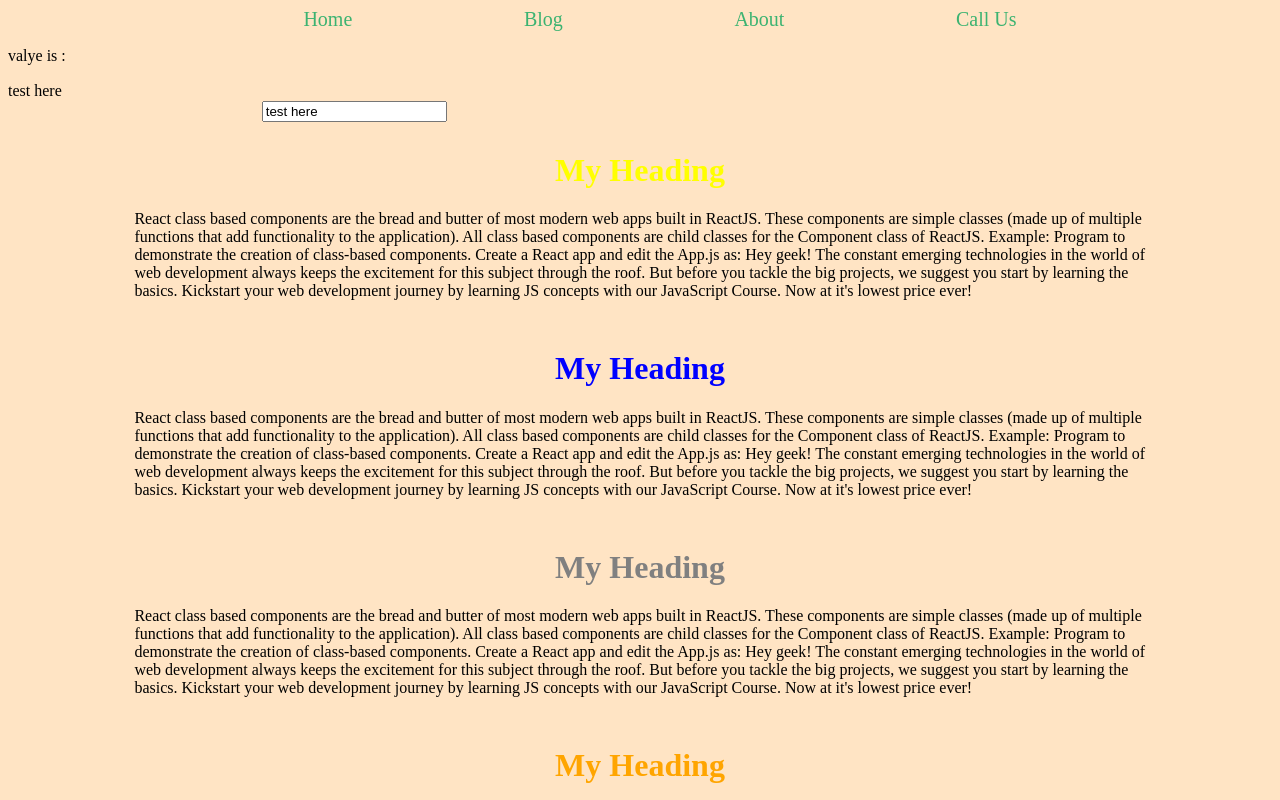
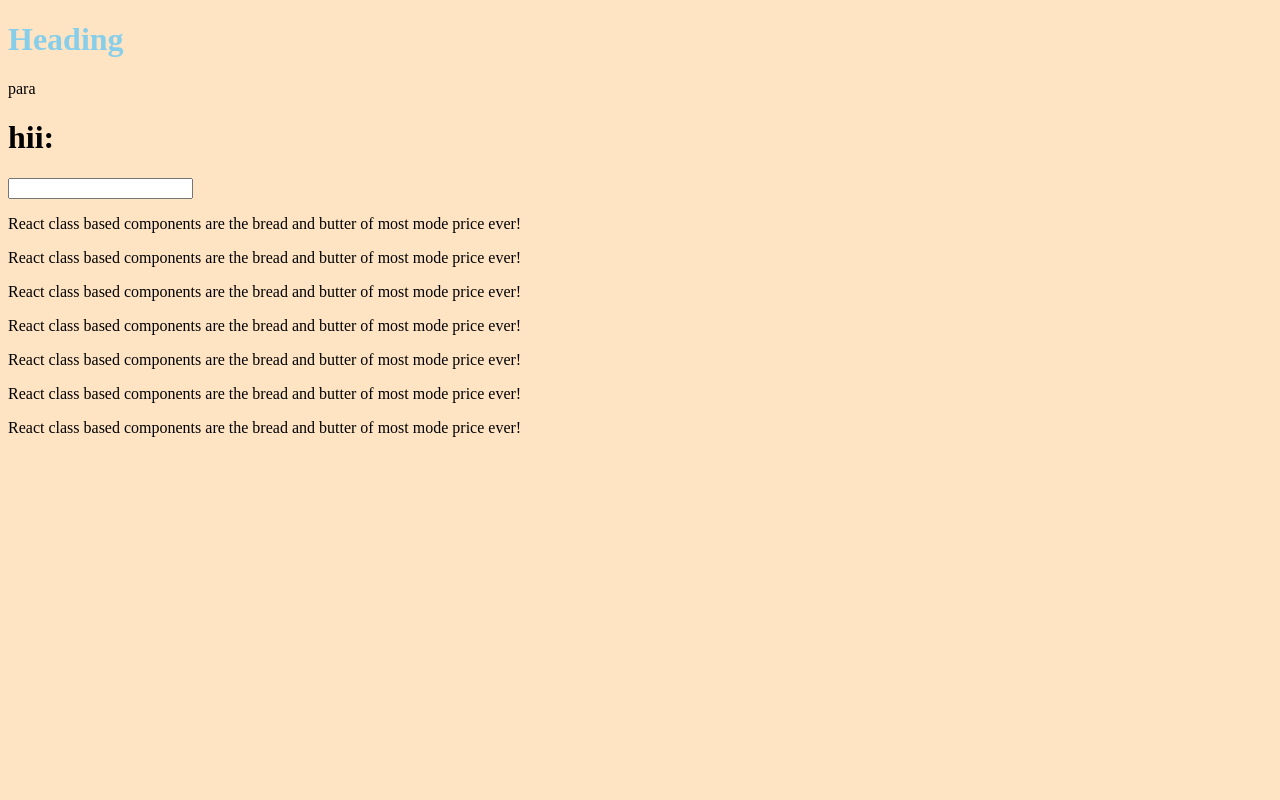
Before and after one commit to sukhreet028/React-Learning, a React (Create React App) app: page / in a window 1280 px wide. Shown: the top 800 px of the page. Built offline with nearby package versions, Linux system fonts and the light colour scheme.

Commit message:
work with props

```diff
--- a/src/App.js
+++ b/src/App.js
@@ -1,9 +1,18 @@
 import './App.css';
+import Mywork from './components/Mywork/Mywork';
 import Home from './components/Pages/Home';
+import Binding from './components/Mywork/Binding';
+import Para from './components/Mywork/Para';
+// import Mywork from './components/Mywork/Mywork';
 function App() {
+  const mycolor=['skyblue',];
+  const num=7;
   return (
     <div className="App">
-      <Home />
+      {/* <Home /> */}
+      <Mywork rang={mycolor}/>
+      <Binding/>
+      <Para Numbers={num}/>
     </div>
   );
 }
--- /dev/null
+++ b/src/components/Mywork/Binding.jsx
@@ -0,0 +1,14 @@
+import { useState } from "react";
+function Binding(){
+    const [val1,val2]=useState();
+    const ourData=(event)=>{
+        val2(event.target.value);
+    }
+    return(
+    <><h1>hii:<br></br>{val1}</h1>
+<input onChange = {($hh)=> ourData($hh)}
+  value={val1}/>
+  </>
+    )
+}
+export default Binding;
--- /dev/null
+++ b/src/components/Mywork/Mywork.jsx
@@ -0,0 +1,10 @@
+const Mywork=(a)=>{
+const{rang}=a;
+return(
+    <div>
+        <h1 style={{color:rang}} >Heading</h1>
+        <p>para</p>
+    </div>
+)
+}
+export default Mywork;
--- /dev/null
+++ b/src/components/Mywork/Para.jsx
@@ -0,0 +1,22 @@
+
+const Para= (s) => {
+  const { Numbers } = s;
+  let myArray = [];
+  if (Numbers > 0) {
+    for (let i = 0; i <Numbers; i++) {
+      myArray.push(i);
+    }
+  }
+
+  return (
+    <div>
+      {myArray.map((xyz) => (
+          <p key={xyz}>
+            React class based components are the bread and butter of most mode
+            price ever!
+          </p>
+      ))}
+    </div>
+  );
+};
+export default Para;
--- a/src/components/input-com/input.jsx
+++ b/src/components/input-com/input.jsx
@@ -1,11 +1,14 @@
 import { useState } from "react";
 
 function InputCom() {
-    const [inputValue, setInputValue] = useState('test here');
+    const [inputValue, setInputValue] = useState('hello');
     const inputData = (event) => {
-        setInputValue(event.target.value);
+
+              setInputValue(event.target.value);
+
     }
-  return <> <p> valye is : </p>{ inputValue }
+  return <>
+  <p> value is : </p>{ inputValue }
   <input onChange = {($event)=> inputData($event)}
   value={inputValue}
   style={{ transform: 'translate(200px,20px)' }} type="input" /> </>;
```
Also changed, not shown: src/components/footer/footer.jsx (+7 -1 lines), src/components/Demo/Demo.jsx (renamed from src/components/Demo/Demo.js), src/components/Head-com/Head.jsx (renamed from src/components/Head-com/Head.js).
